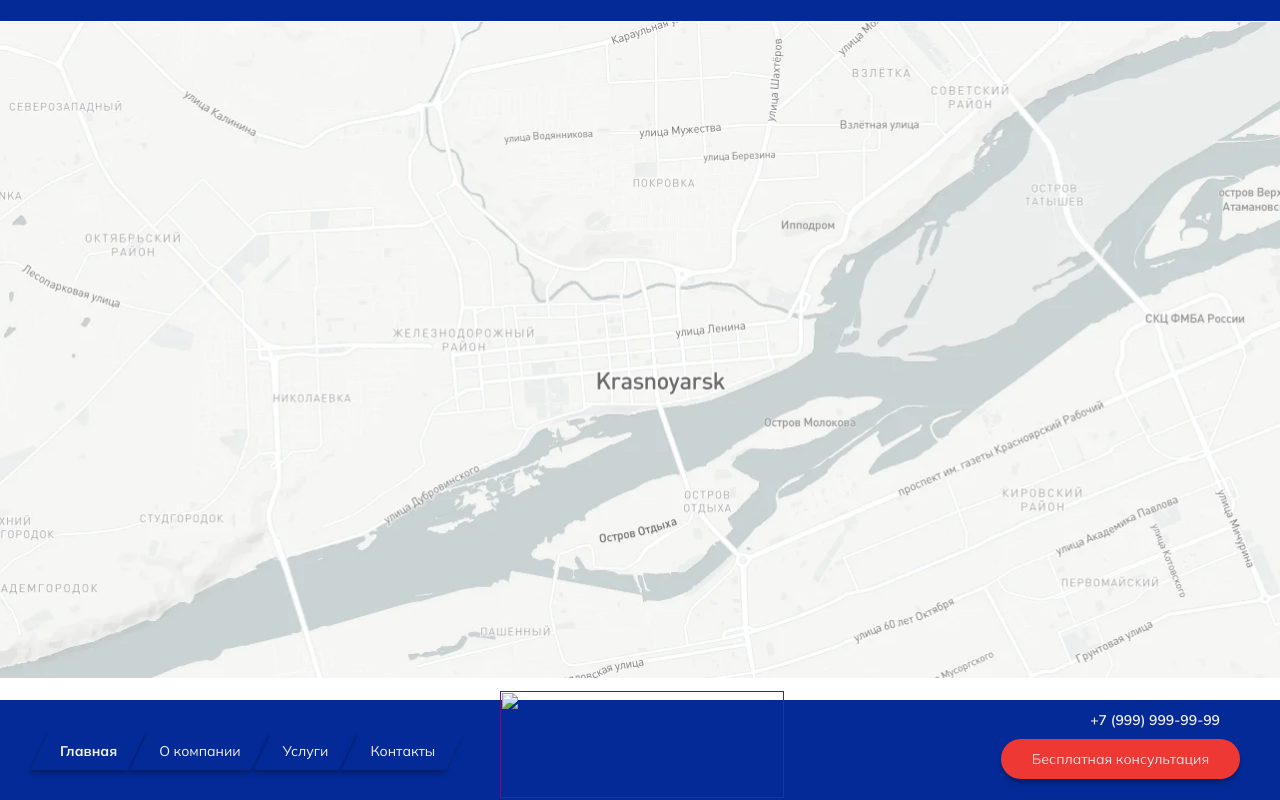
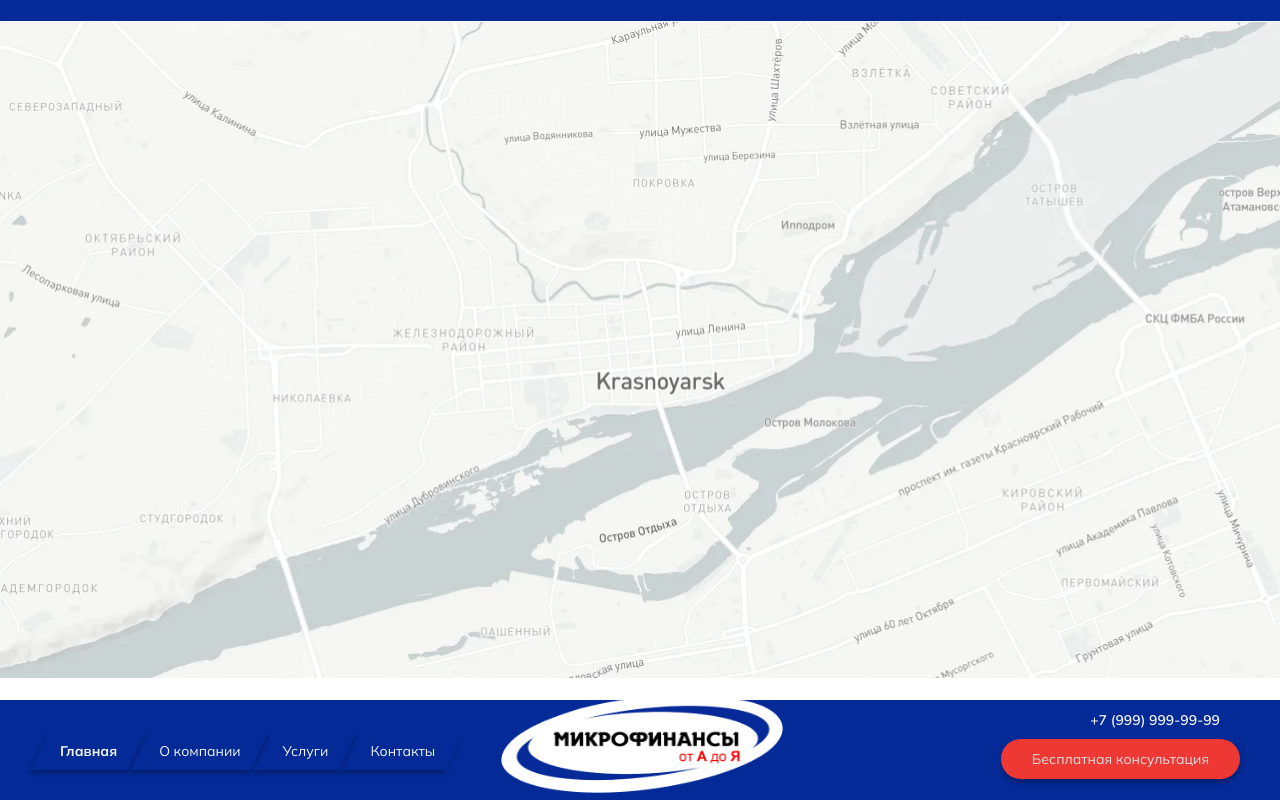
Before and after one commit to Toadder/taxes, a plain HTML site: page index.html in a window 1280 px wide. Shown: the part 8132-8932 px from the top of the page. Drawn offline with nearby package versions, Linux system fonts and the light colour scheme.

Commit message:
Update index.html

```diff
--- a/index.html
+++ b/index.html
@@ -601,7 +601,7 @@
           </nav>
           <div class="footer__block">
             <a href="" class="footer__logo">
-              <img id="footer__img" src="img/common/logo-footer.png" alt="" />
+              <img id="footer__img" src="img/common/logo.png" alt="" />
             </a>
             <div class="footer__consult">
               <a href="tel:+79999999999" class="footer__phone phone">
```
